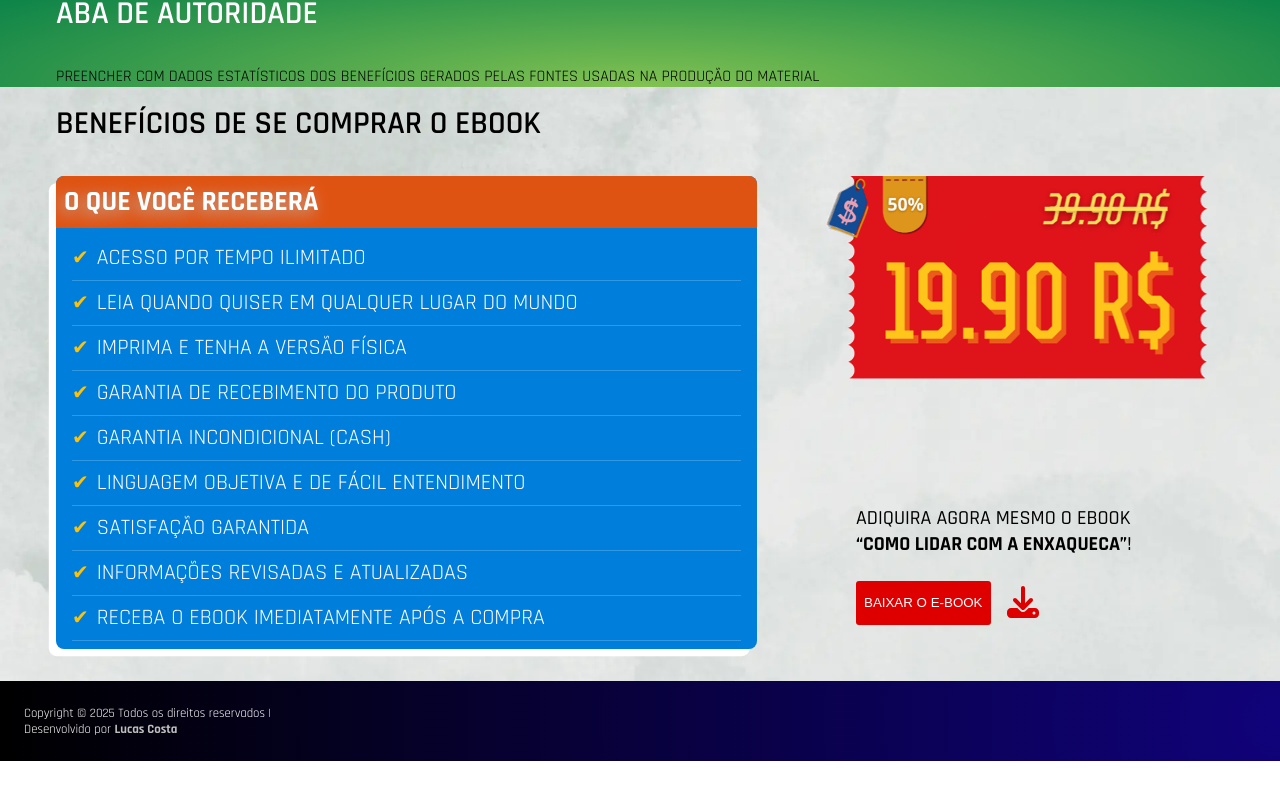
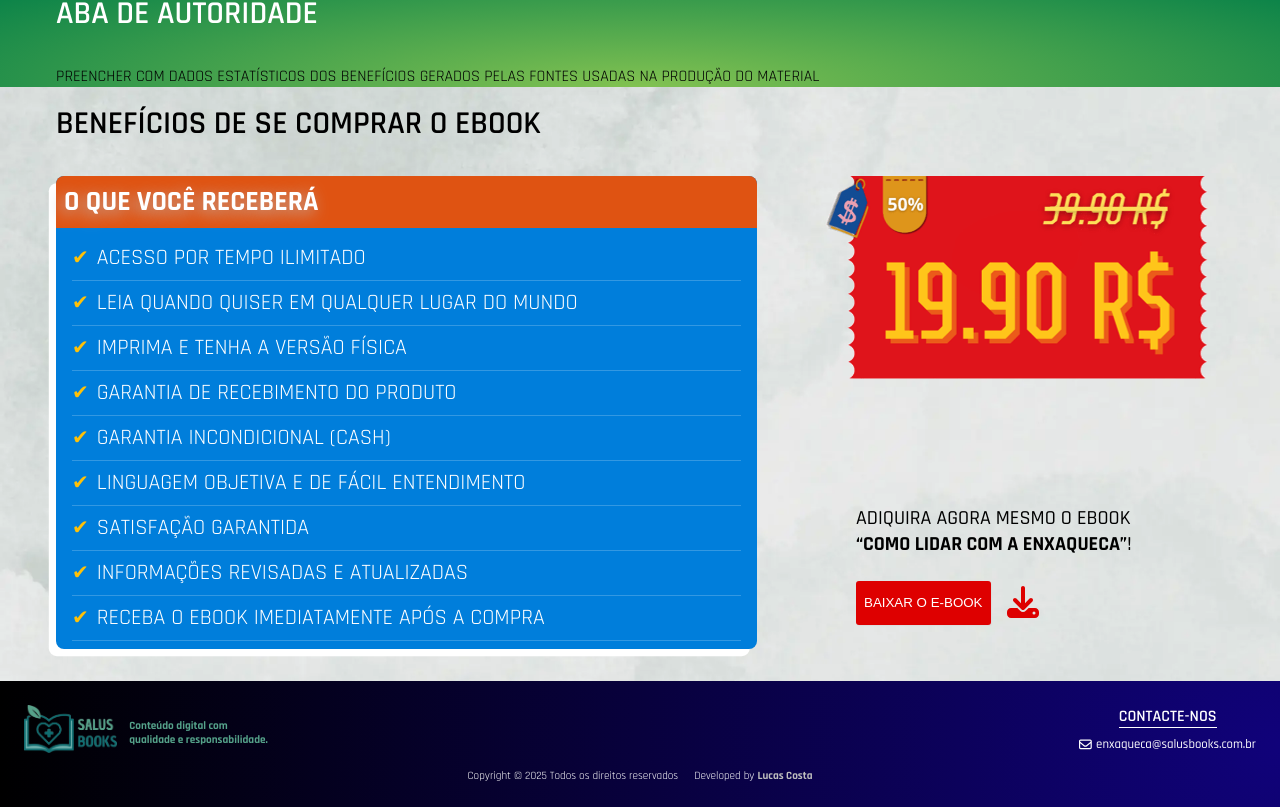
Before and after one commit to LucasCosta0117/landing-page-enxaqueca, a Vue app: page / in a window 1280 px wide. Shown: the part 4551-5358 px from the top of the page. Before the commit the page ends 5312 px from the top, so only its background shows below. Built offline with nearby package versions, Linux system fonts and the light colour scheme.

Commit message:
feat: estrutura e estiliza o rodapé da página

```diff
--- a/src/components/FooterPage.vue
+++ b/src/components/FooterPage.vue
@@ -1,7 +1,24 @@
 <template>
   <div class="footer-container">
-    <p>Copyright © 2025 Todos os direitos reservados |</p>
-    <p>Desenvolvido por <a :href="github" target="_blank">Lucas Costa</a></p>
+    <div class="footer-section">
+      <div class="footer-info">
+        <div class="footer-logo">
+          <img src="@/assets/images/logo_salus_books_2.png" alt="">
+        </div>
+        <p>Conteúdo digital com qualidade e responsabilidade.</p>
+      </div>
+      <div class="footer-contact">
+        <span>Contacte-nos</span>
+        <div class="contact-email">
+          <font-awesome-icon :icon="['far', 'envelope']" />
+          <p>enxaqueca@salusbooks.com.br</p>
+        </div>
+      </div>
+    </div>
+    <div class="footer-copyright">
+      <p>Copyright © 2025 Todos os direitos reservados</p>
+      <p>Developed by <a :href="github" target="_blank">Lucas Costa</a></p>
+    </div>
   </div>
 </template>
 <script>
@@ -22,6 +39,9 @@ export default {
 </script>
 <style scoped>
 .footer-container {
+  display: flex;
+  flex-direction: column;
+  gap: 1rem;
   background: radial-gradient(circle at right, rgb(16, 2, 122) 0%, rgb(0, 0, 0) 100%);
   padding: 1.5rem;
   font-weight: 400;
@@ -29,12 +49,61 @@ export default {
   text-align: left;
   color: white;
 }
-.footer-container a {
+.footer-section {
+  display: flex;
+  flex-direction: column;
+  gap: 1rem;
+}
+.footer-info {
+  display: flex;
+  flex-direction: row;
+  align-items: center;
+  justify-content: center;
+}
+.footer-info p {
+  margin-top: 0.5rem;
+  font-size: 0.7rem;
+  color: #55a28a;
+  font-weight: 700;
+  margin-left: 0.75rem;
+  max-width: 9rem;
+}
+.footer-logo {
+  display: flex;
+}
+.footer-logo img {
+  height: 3rem;
+  gap: 1rem;
+}
+.footer-contact {
+  display: flex;
+  flex-direction: column;
+  align-items: center;
+}
+.footer-contact span {
+  font-size: 1rem;
+  font-weight: 600;
+  border-bottom: white 1px solid;
+  text-transform: uppercase;
+}
+.contact-email {
+  display: flex;
+  flex-direction: row;
+  align-items: center;
+  font-weight: 500;
+  margin-top: 0.5rem;
+}
+.contact-email p {
+  margin-left: 0.25rem;
+}
+.footer-copyright {
+  font-size: 0.7rem;
+}
+.footer-copyright a {
   font-weight: 800;
   text-decoration: none;
   color: rgb(190, 190, 190);
 }
-
 /* Responsividade - Aplicado o Material Design Breakpoints */
 
 /**
@@ -42,7 +111,20 @@ export default {
  * ref code: sm
  * range: Celulares maiores e Tablet's (600px > < 960px)
  */
-@media (min-width: 600px) {}
+@media (min-width: 600px) {
+  .footer-section {
+    display: flex;
+    flex-direction: row;
+    justify-content: space-between;
+    align-items: center;
+  }
+  .footer-copyright {
+    display: flex;
+    justify-content: center;
+    font-size: 0.7rem;
+    gap: 1rem;
+  }
+}
 /**
  * Telas de tamanho médio
  * ref code: md
--- a/src/main.js
+++ b/src/main.js
@@ -16,6 +16,7 @@ import { faUser } from '@fortawesome/free-solid-svg-icons';
 import { faArrowsDownToPeople } from '@fortawesome/free-solid-svg-icons';
 import { faStethoscope } from '@fortawesome/free-solid-svg-icons';
 import { faDownload } from '@fortawesome/free-solid-svg-icons';
+import { faEnvelope } from '@fortawesome/free-regular-svg-icons';
 
 
 library.add(
@@ -31,7 +32,8 @@ library.add(
     faUser,
     faArrowsDownToPeople,
     faStethoscope,
-    faDownload
+    faDownload,
+    faEnvelope
 );
 
 createApp(App)
```
Also changed, not shown: src/assets/images/logo_salus_books.png (added), src/assets/images/logo_salus_books_2.png (added).
